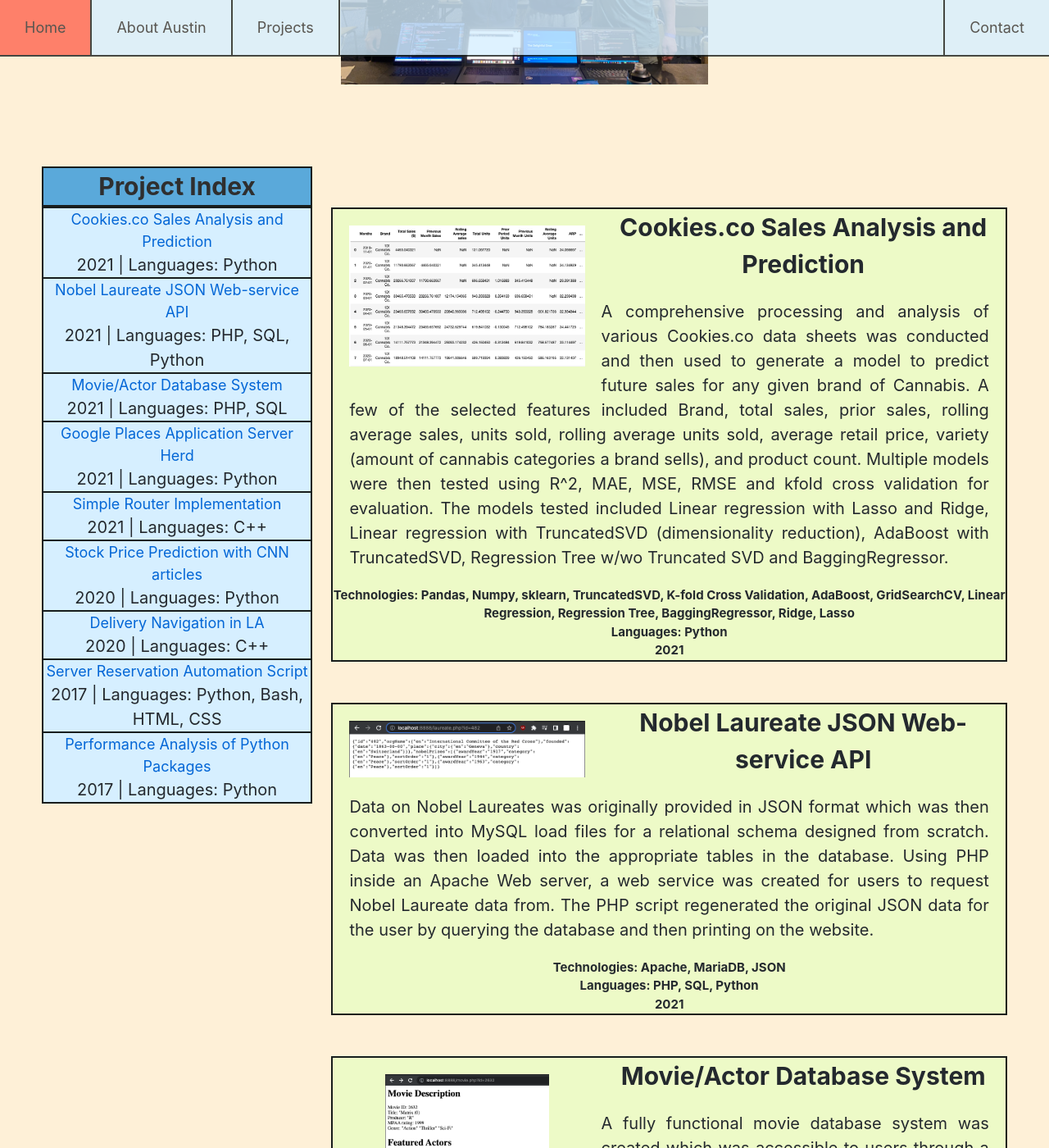
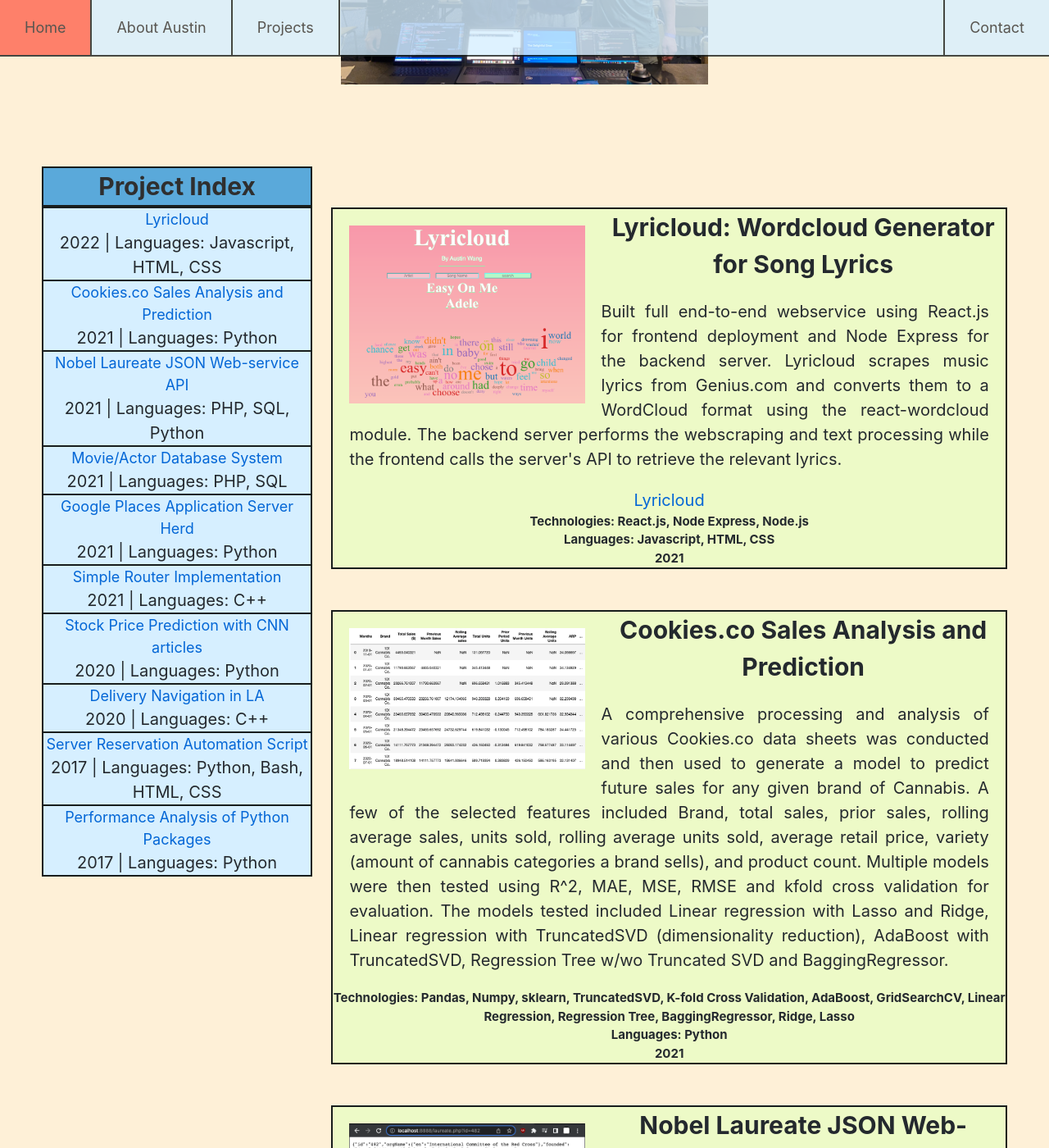
Before and after one commit to AustinWang2312/AustinWang2312.github.io, a Jekyll site: the page built from projects.md, in a window 1280 px wide and 1400 px high, scrolled down 559 px. Shown: the whole window at 82% size. Built offline with Jekyll 4.4.1, drawn with Linux system fonts in a browser that asks for light colours; some of the changed text lies outside the part shown.

Commit message:
added lyricloud project

```diff
--- a/css/main.scss
+++ b/css/main.scss
@@ -5,9 +5,8 @@
 .content {
   width: 45rem;
   margin: 0 auto;
-  padding: 50;
 
-
+  padding: 50px;
 }
 :root {
   --bg-color: #FEF0D7;
--- a/projects.md
+++ b/projects.md
@@ -9,6 +9,12 @@
     <div style="width:28%;display:block;float:left;">
         <div class="index-box">
             <h2>Project Index</h2>
+        </div>
+        <div class="index-box">
+            <a href="#lyricloud" style="text-decoration:none;">Lyricloud</a>
+            <p>
+                2022 | Languages: Javascript, HTML, CSS
+            </p>
         </div>
         <div class="index-box">
             <a href="#cookies" style="text-decoration:none;">Cookies.co Sales Analysis and Prediction</a>
@@ -66,6 +72,25 @@
         </div>
     </div>
     <div style="width:70%;height:auto;display:block;float:right;margin-left:2%">
+        <span class="anchor" id="lyricloud"></span>
+            <div class="project-box">
+                <div class="project-image">
+                    <img src="/assets/lyricloud.png" class="collapsible-image" style="width:100%;max-width:300px;">
+                </div>
+                <h2>Lyricloud: Wordcloud Generator for Song Lyrics</h2>
+                <div style="margin: 20px;">
+                Built full end-to-end webservice using React.js for frontend deployment and Node Express for the backend server. Lyricloud scrapes music lyrics from Genius.com and converts them to a WordCloud format using the react-wordcloud module. The backend server performs the webscraping and text processing while the frontend calls the server's API to retrieve the relevant lyrics.
+                </div>
+                <div style="width:100%;">
+                    <div style="text-align:center;">
+                        <a href="https://lyricloud.netlify.app" style="text-decoration:none;text-align:center;">Lyricloud</a>
+                    </div>
+                    <h3>Technologies: React.js, Node Express, Node.js<br>
+                    Languages: Javascript, HTML, CSS<br>
+                    2021
+                    </h3>
+                </div>
+            </div>
         <span class="anchor" id="cookies"></span>
         <div class="project-box">
             <div class="project-image">
@@ -89,7 +114,7 @@
             </div>
             <h2 >Nobel Laureate JSON Web-service API</h2>
             <div style="margin: 20px;">
-            Data on Nobel Laureates was originally provided in JSON format which was then converted into MySQL load files for a relational schema designed from scratch. Data was then loaded into the appropriate tables in the database. Using PHP inside an Apache Web server, a web service was created for users to request Nobel Laureate data from. The PHP script regenerated the original JSON data for the user by querying the database and then printing on the website.
+            Data on Nobel Laureates was originally provided in JSON format which was then converted into MySQL load files for a relational schema designed from scratch. Data was then loaded into the appropriate tables in. Using PHP inside an Apache Web server, a web service was created for users to request Nobel Laureate data from. The PHP script regenerated the original JSON data for the user by querying the database and then printing on the website.
             </div>
             <div style="width:100%;">
                 <h3>Technologies: Apache, MariaDB, JSON<br>
```
Also changed, not shown: assets/lyricloud.png (added).
